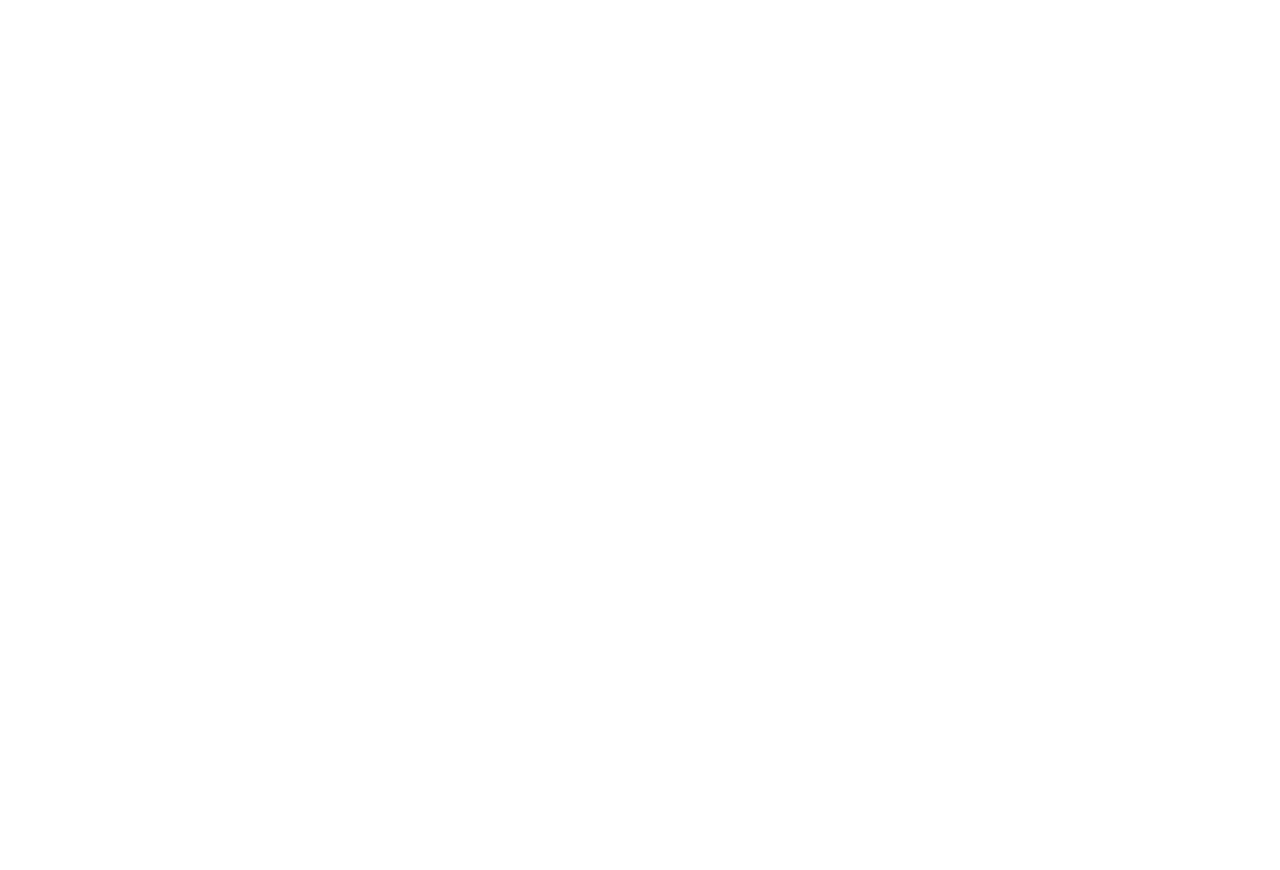
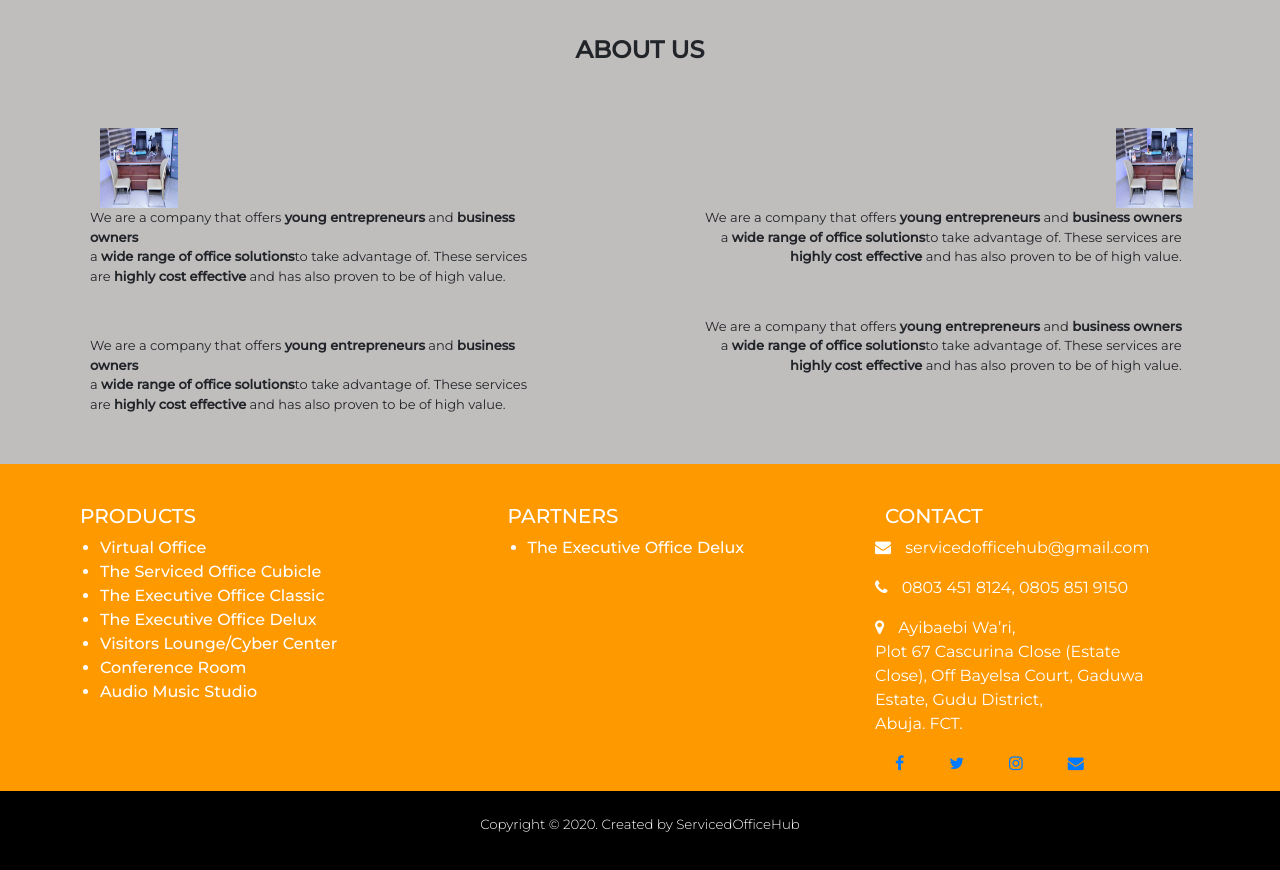
Before and after one commit to Ogenyi25/ServicedOfficeHub, a React (Create React App) app: page / in a window 1280 px wide. Shown: the part 3560-4430 px from the top of the page. Before the commit the page ends 3542 px from the top, so only its background shows below. Built offline with nearby package versions, Linux system fonts and the light colour scheme.

Commit message:
added the about and footer section

```diff
--- a/public/index.html
+++ b/public/index.html
@@ -5,6 +5,7 @@
     <link rel="stylesheet" href="https://stackpath.bootstrapcdn.com/bootstrap/4.4.1/css/bootstrap.min.css"
     integrity="sha384-Vkoo8x4CGsO3+Hhxv8T/Q5PaXtkKtu6ug5TOeNV6gBiFeWPGFN9MuhOf23Q9Ifjh" crossorigin="anonymous">
     <link rel="icon" href="%PUBLIC_URL%/favicon.ico" />
+    <link rel="stylesheet" href="https://cdnjs.cloudflare.com/ajax/libs/font-awesome/4.7.0/css/font-awesome.min.css">
     <meta name="viewport" content="width=device-width, initial-scale=1" />
     <meta name="theme-color" content="#000000" />
     <meta
--- a/src/assets/styles/components/_navbar.scss
+++ b/src/assets/styles/components/_navbar.scss
@@ -10,18 +10,21 @@
     left: 0;
     width: 100vw;
     color: $black;
+    margin-top: 15px;
   }
   .collapsing {
     z-index: 3;
     position: fixed !important;
     left: 0;
     width: 100vw;
+    margin-top: 15px;
   }
   .collapsing.show {
     z-index: 3;
     position: fixed !important;
     left: 0;
     width: 100vw;
+    margin-top: 15px;
   }
   .header {
     font-family: 'Pacifico', cursive;
--- a/src/assets/styles/screens/_home.scss
+++ b/src/assets/styles/screens/_home.scss
@@ -139,4 +139,104 @@
       }
     }
   }
+  .about {
+    background-color: rgb(192, 189, 189);
+    .about-header {
+      margin-top: 50px;
+      text-align: center;
+      font-size: x-large;
+      font-weight: 700;
+      margin-bottom: 60px;
+    }
+    .about-body {
+      .about-body-left {
+        margin-left: 50px;
+        margin-right: 30px;
+        img {
+          width: 10vw;
+          height: 10vh;
+          padding-left: 50px;
+        }
+        .p-left {
+          font-size: small;
+          margin: 0px 20px 50px 40px;
+        }
+      }
+      .about-body-right {
+        margin-left: 50px;
+        margin-right: 10px;
+
+        img {
+          width: 6vw;
+          height: 10vh;
+          margin-left: 440px;
+
+        }
+        .p-right {
+          font-size: small;
+          margin: 0px 10px 50px 20px;
+          text-align: end;
+        }
+      }
+    }
+  }
+  .footer-container {
+    background-color: $primary;
+    .products {
+      margin-left: 60px;
+      .products-header {
+        margin-top: 40px;
+        margin-left: 20px;
+        color: $white;
+      }
+      .products-list {
+        color: $white;
+        font-weight: 500;
+      }
+    }
+    .partners {
+      margin-left: 100px;
+      .partners-header {
+        margin-top: 40px;
+        margin-left: 20px;
+        color: $white;
+      }
+      .partners-list {
+        color: $white;
+        font-weight: 500;
+      }
+    }
+    .contacts {
+      margin-left: 50px;
+      .contact-header {
+        margin-top: 40px;
+        margin-left: 20px;
+        color: $white;
+      }
+      .contact-list {
+        color: $white;
+        font-weight: 450px;
+        padding-left: 10px;
+        .fa {
+          padding-right: 10px;
+        }
+      }
+      .social {
+        margin-right: 15px;
+        margin-left: 30px;
+        margin-bottom: 20px;
+      }
+    }
+  }
+  .foot-note {
+    background-color: black;
+    height: 10vh;
+    h6 {
+      padding-top: 25px;
+      text-align: center;
+      color: $white;
+      font-weight: 300;
+      font-size: smaller;
+    }
+  }
 }
--- a/src/components/Navbar.jsx
+++ b/src/components/Navbar.jsx
@@ -24,11 +24,16 @@
             Products
           </li>
           <div className="collapse" id="collapseExample">
-            <div className="card card-body">
-              Anim pariatur cliche reprehenderit, enim eiusmod high life
-              accusamus terry richardson ad squid. Nihil anim keffiyeh
-              helvetica, craft beer labore wes anderson cred nesciunt sapiente
-              ea proident.
+            <div className=" row card card-body">
+              <div className="col-md-3">
+                OFFICE
+              </div>
+              <div className="col-md-3">
+                CHURCH
+              </div>
+              <div className="col-md-3">
+                CAR
+              </div>
             </div>
           </div>
         </ul>
--- a/src/screens/Home.jsx
+++ b/src/screens/Home.jsx
@@ -136,6 +136,83 @@
         </div>
       </div>
     </div>
+    <div className="about">
+      <div className="about-header">ABOUT US</div>
+      <div className="row about-body">
+        <div className="col-md-5 about-body-left">
+          <img src={require("../assets/images/office.JPG")} alt="office" />
+          <p className="p-left">
+            We are a company that offers <strong>young entrepreneurs</strong> and <strong>business owners</strong>
+            <br />a <strong>wide range of office solutions</strong>to take advantage of.
+        These services are <strong>highly cost effective</strong> and has also proven to be of high value.</p>
+
+          <p className="p-left">
+            We are a company that offers <strong>young entrepreneurs</strong> and <strong>business owners</strong>
+            <br />a <strong>wide range of office solutions</strong>to take advantage of.
+        These services are <strong>highly cost effective</strong> and has also proven to be of high value.</p>
+        </div>
+        <div className="col-md-5 about-body-right">
+          <img src={require("../assets/images/office.JPG")} alt="office" />
+          <p className="p-right">
+            We are a company that offers <strong>young entrepreneurs</strong> and <strong>business owners</strong>
+            <br />a <strong>wide range of office solutions</strong>to take advantage of.
+            These services are <strong>highly cost effective</strong> and has also proven to be of high value.
+          </p>
+
+          <p className="p-right">
+            We are a company that offers <strong>young entrepreneurs</strong> and <strong>business owners</strong>
+            <br />a <strong>wide range of office solutions</strong>to take advantage of.
+            These services are <strong>highly cost effective</strong> and has also proven to be of high value.
+          </p>
+        </div>
+      </div>
+    </div>
+
+    <div className="footer-container">
+      <div className="row">
+        <div className="col-md-3 products">
+          <h5 className="products-header">PRODUCTS</h5>
+          <ul>
+            <li className="products-list">Virtual Office</li>
+            <li className="products-list">The Serviced Office Cubicle</li>
+            <li className="products-list">The Executive Office Classic</li>
+            <li className="products-list">The Executive Office Delux</li>
+            <li className="products-list">Visitors Lounge/Cyber Center</li>
+            <li className="products-list">Conference Room</li>
+            <li className="products-list">Audio Music Studio</li>
+          </ul>
+        </div>
+        <div className="col-md-3 partners">
+          <h5 className="partners-header">PARTNERS</h5>
+          <ul>
+            <li className="partners-list">The Executive Office Delux</li>
+          </ul>
+        </div>
+        <div className="col-md-3 contacts">
+          <h5 className="contact-header">CONTACT</h5>
+          <p className="contact-list"><i class="fa fa-envelope" aria-hidden="true"></i>
+            {" "} servicedofficehub@gmail.com</p>
+          <p className="contact-list"><i class="fa fa-phone" aria-hidden="true"></i>
+            {" "} 0803 451 8124, 0805 851 9150</p>
+          <p className="contact-list"><i class="fa fa-map-marker" aria-hidden="true"></i>
+            {" "} Ayibaebi Wa’ri,<br />
+              Plot 67 Cascurina Close (Estate Close),
+              Off Bayelsa Court,
+              Gaduwa Estate,
+              Gudu District,<br />
+              Abuja.
+              FCT.</p>
+              <a href=""><i class="fa fa-facebook social" aria-hidden="true"></i></a>
+              <a href=""><i class="fa fa-twitter social" aria-hidden="true"></i></a>
+              <a href=""><i class="fa fa-instagram social" aria-hidden="true"></i></a>
+              <a href=""><i class="fa fa-envelope social" aria-hidden="true" href=""></i></a>
+        </div>
+
+      </div>
+      <div className="foot-note">
+        <h6>Copyright © 2020. Created by ServicedOfficeHub</h6>
+      </div>
+    </div>
   </div>
 );
 
```
